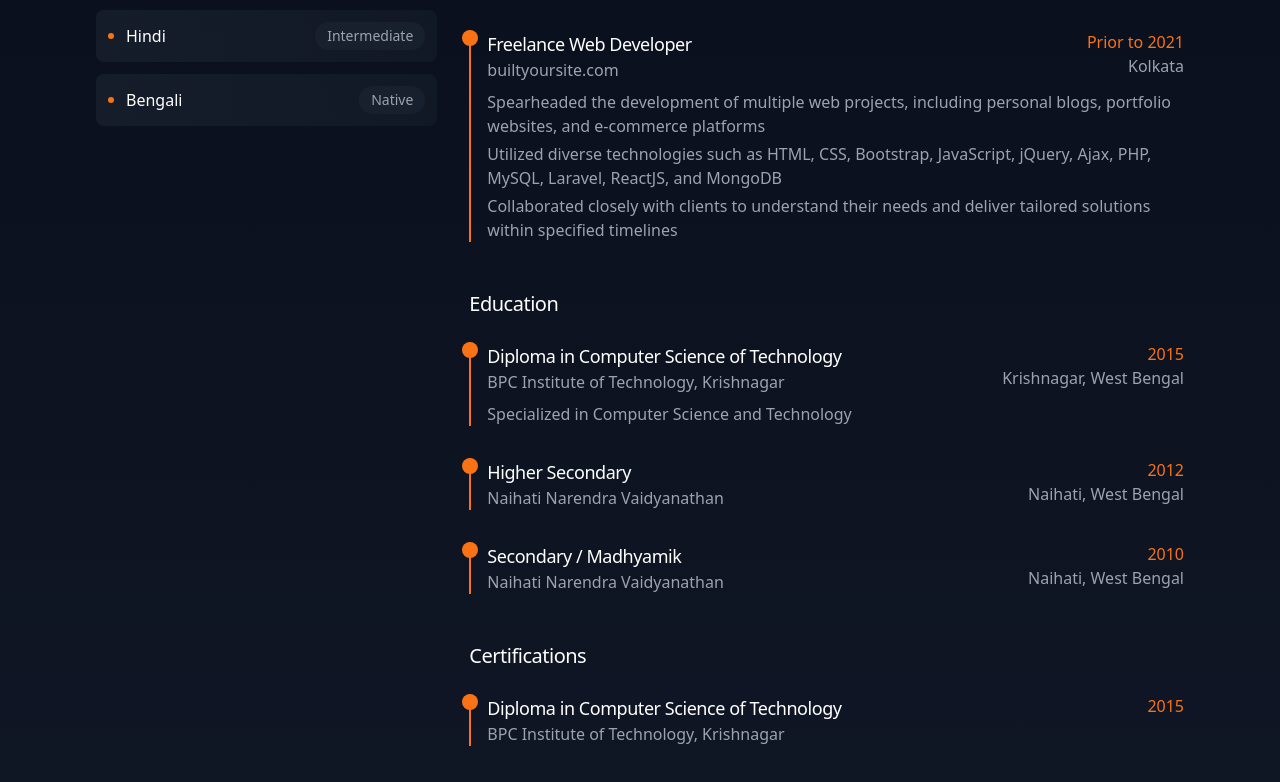
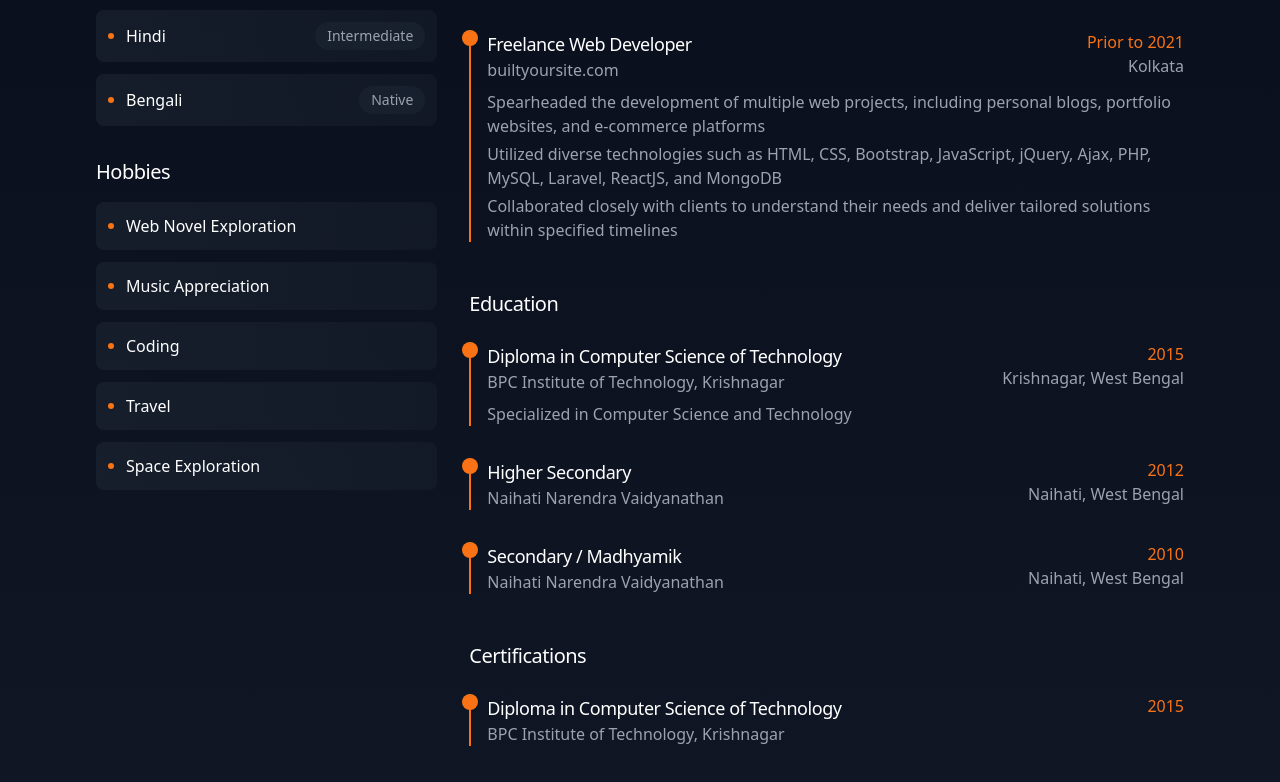
Before and after one commit to dibakarmitra/portfolio-nextjs, a Next.js app: page /resume in a window 1280 px wide. Shown: the part 1203-1985 px from the top of the page. Built offline with nearby package versions, Linux system fonts and the light colour scheme.

Commit message:
resume hobbies added

```diff
--- a/app/resume/page.tsx
+++ b/app/resume/page.tsx
@@ -124,6 +124,26 @@ export default function ResumePage() {
               ))}
             </div>
           </section>
+
+          {/* Hobbies */}
+          <section>
+            <h3 className="text-xl font-bold mb-4">Hobbies</h3>
+            <div className="grid grid-cols-1 gap-3">
+              {resumeData.hobbies.map((hobby, index) => (
+                <div
+                  key={index}
+                  className="flex items-center p-3 bg-gradient-to-r from-gray-50 to-gray-100 dark:from-gray-800/50 dark:to-gray-800/30 rounded-lg hover:from-orange-50 hover:to-orange-100 dark:hover:from-orange-900/20 dark:hover:to-orange-900/10 transition-colors group"
+                >
+                  <div className="flex items-center gap-3">
+                    <div className="w-1.5 h-1.5 rounded-full bg-orange-500"></div>
+                    <span className="font-medium group-hover:text-orange-600 dark:group-hover:text-orange-400 transition-colors">
+                      {hobby}
+                    </span>
+                  </div>
+                </div>
+              ))}
+            </div>
+          </section>
         </div>
 
         {/* Right Column - Experience, Education, and Certifications */}
--- a/lib/resume.ts
+++ b/lib/resume.ts
@@ -126,5 +126,12 @@ export const resumeData: ResumeData = {
       level: "Native"
     }
   ],
-  projects: []
+  projects: [],
+  hobbies: [
+    "Web Novel Exploration",
+    "Music Appreciation",
+    "Coding",
+    "Travel",
+    "Space Exploration"
+  ]
 };
--- a/types/resume.ts
+++ b/types/resume.ts
@@ -62,4 +62,5 @@ export interface ResumeData {
   certifications: ResumeCertification[];
   languages: ResumeLanguage[];
   projects: ResumeProject[];
+  hobbies: string[];
 }
```
